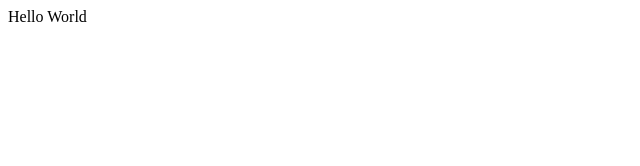
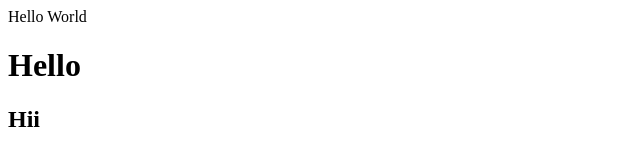
Before and after one commit to Mdeba1998/Test1, a plain HTML site: page index.html in a window 1280 px wide. Shown: the whole page, without its empty margins (0-640 px from the left). Drawn offline with Linux system fonts and the light colour scheme.

Commit message:
This is pr from eclipse

```diff
--- a/index.html
+++ b/index.html
@@ -1 +1,3 @@
 <p>Hello World</p>
+<h1>Hello</h1>
+<h2>Hii</h2>
```
